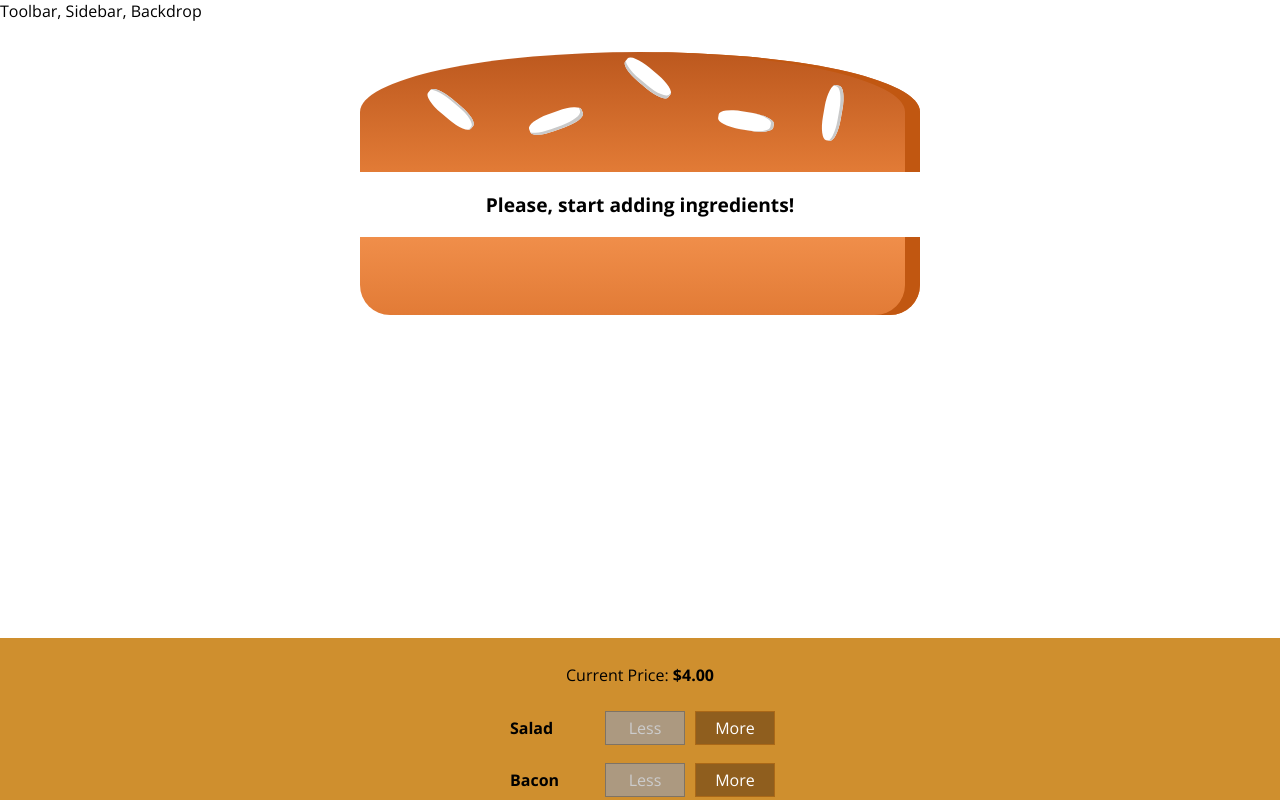
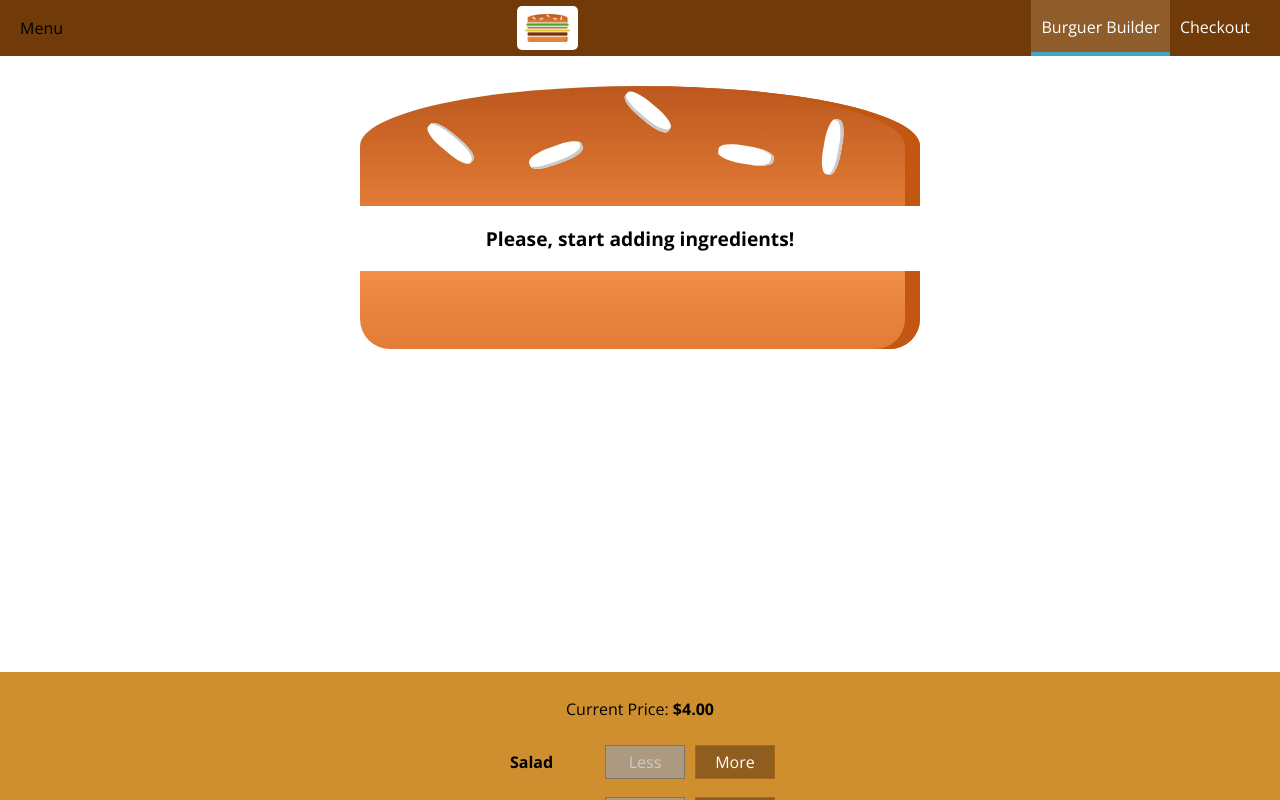
Before and after one commit to danielduarte/react-burger-builder, a React (Create React App) app: page / in a window 1280 px wide. Shown: the top 800 px of the page. Built offline with nearby package versions, Linux system fonts and the light colour scheme.

Commit message:
Added simple navigation

```diff
--- a/src/components/Burger/OrderSummary/OrderSummary.js
+++ b/src/components/Burger/OrderSummary/OrderSummary.js
@@ -20,6 +20,7 @@
       <ul>
         {ingredientsSummary}
       </ul>
+      <p><strong>Total Price: ${props.price.toFixed(2)}</strong></p>
       <p>Continue to Checkout?</p>
       <Button buttonType="Danger" onClick={props.onCancel}>CANCEL</Button>
       <Button buttonType="Success" onClick={props.onContinue}>CONTINUE</Button>
--- a/src/components/Layout/Layout.js
+++ b/src/components/Layout/Layout.js
@@ -1,10 +1,11 @@
 import React, { Fragment } from 'react';
 
+import Toolbar from '../Navigation/Toolbar/Toolbar';
 import classes from './Layout.module.css';
 
 const layout = (props) => (
   <Fragment>
-    <div>Toolbar, Sidebar, Backdrop</div>
+    <Toolbar />
     <main className={classes.Content}>
       {props.children}
     </main>
--- a/src/components/Layout/Layout.module.css
+++ b/src/components/Layout/Layout.module.css
@@ -1,3 +1,3 @@
 .Content {
-    margin-top: 16px;
+    margin-top: 72px;
 }
--- /dev/null
+++ b/src/components/Logo/Logo.js
@@ -0,0 +1,12 @@
+import React from 'react';
+
+import classes from './Logo.module.css';
+import burgerLogo from '../../assets/images/burger-logo.png';
+
+const logo = (props) => (
+  <div className={classes.Logo}>
+    <img src={burgerLogo} alt="Build Your Burger" />
+  </div>
+);
+
+export default logo;
--- /dev/null
+++ b/src/components/Logo/Logo.module.css
@@ -0,0 +1,11 @@
+.Logo {
+    background-color: white;
+    padding: 8px;
+    height: 80%;
+    box-sizing: border-box;
+    border-radius: 5px;
+}
+
+.Logo img {
+    height: 100%;
+}
--- /dev/null
+++ b/src/components/Navigation/NavigationItems/NavigationItem/NavigationItem.js
@@ -0,0 +1,11 @@
+import React from 'react';
+
+import classes from './NavigationItem.module.css';
+
+const navigationItem = (props) => (
+  <li className={classes.NavigationItem}>
+    <a href={props.link} className={props.active ? classes.active : null}>{props.children}</a>
+  </li>
+);
+
+export default navigationItem;
--- /dev/null
+++ b/src/components/Navigation/NavigationItems/NavigationItem/NavigationItem.module.css
@@ -0,0 +1,25 @@
+.NavigationItem {
+    margin: 0;
+    box-sizing: border-box;
+    display: flex;
+    height: 100%;
+    align-items: center;
+}
+
+.NavigationItem a {
+    color: white;
+    text-decoration: none;
+    height: 100%;
+    padding: 16px 10px;
+    border-bottom: 4px solid transparent;
+    box-sizing: border-box;
+    display: block;
+}
+
+.NavigationItem a:hover,
+.NavigationItem a:active,
+.NavigationItem a.active {
+    background-color: #8f5c2c;
+    border-bottom: 4px solid #40a4c8;
+    color: white;
+}
--- /dev/null
+++ b/src/components/Navigation/NavigationItems/NavigationItems.js
@@ -0,0 +1,13 @@
+import React from 'react';
+
+import NavigationItem from './NavigationItem/NavigationItem';
+import classes from './NavigationItems.module.css';
+
+const navigationItems = (props) => (
+  <ul className={classes.NavigationItems}>
+    <NavigationItem link="/" active>Burguer Builder</NavigationItem>
+    <NavigationItem link="/">Checkout</NavigationItem>
+  </ul>
+);
+
+export default navigationItems;
--- /dev/null
+++ b/src/components/Navigation/NavigationItems/NavigationItems.module.css
@@ -0,0 +1,8 @@
+.NavigationItems {
+    margin: 0;
+    padding: 0;
+    list-style: none;
+    display: flex;
+    align-items: center;
+    height: 100%;
+}
--- /dev/null
+++ b/src/components/Navigation/Toolbar/Toolbar.js
@@ -0,0 +1,17 @@
+import React from 'react';
+
+import Logo from '../../Logo/Logo';
+import NavigationItems from '../NavigationItems/NavigationItems';
+import classes from './Toolbar.module.css';
+
+const toolbar = (props) => (
+  <header className={classes.Toolbar}>
+    <div>Menu</div>
+    <Logo />
+    <nav>
+      <NavigationItems />
+    </nav>
+  </header>
+);
+
+export default toolbar;
--- /dev/null
+++ b/src/components/Navigation/Toolbar/Toolbar.module.css
@@ -0,0 +1,18 @@
+.Toolbar {
+    height: 56px;
+    width: 100%;
+    position: fixed;
+    top: 0;
+    left: 0;
+    background-color: #703b09;
+    display: flex;
+    justify-content: space-between;
+    align-items: center;
+    padding: 0 20px;
+    box-sizing: border-box;
+    z-index: 90;
+}
+
+.Toolbar nav {
+    height: 100%;
+}
--- a/src/containers/BurgerBuilder/BurgerBuilder.js
+++ b/src/containers/BurgerBuilder/BurgerBuilder.js
@@ -79,6 +79,7 @@
         <Modal show={this.state.purchasing} modalClosed={this.purchaseCancelHandle}>
           <OrderSummary
             ingredients={this.state.ingredients}
+            price={this.state.totalPrice}
             onContinue={this.purchaseContinueHandler}
             onCancel={this.purchaseCancelHandle} />
         </Modal>
```
Also changed, not shown: src/assets/images/burger-logo.png (added).
